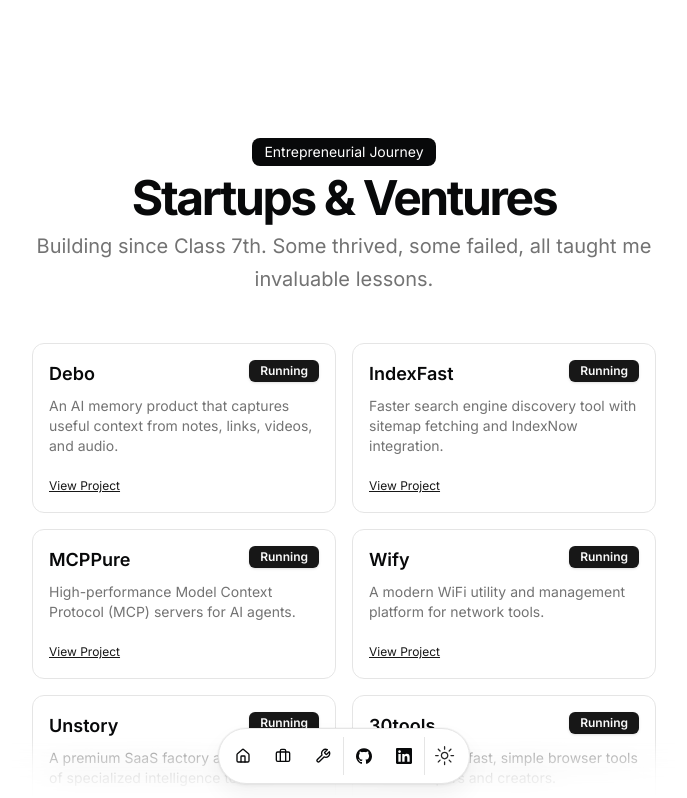
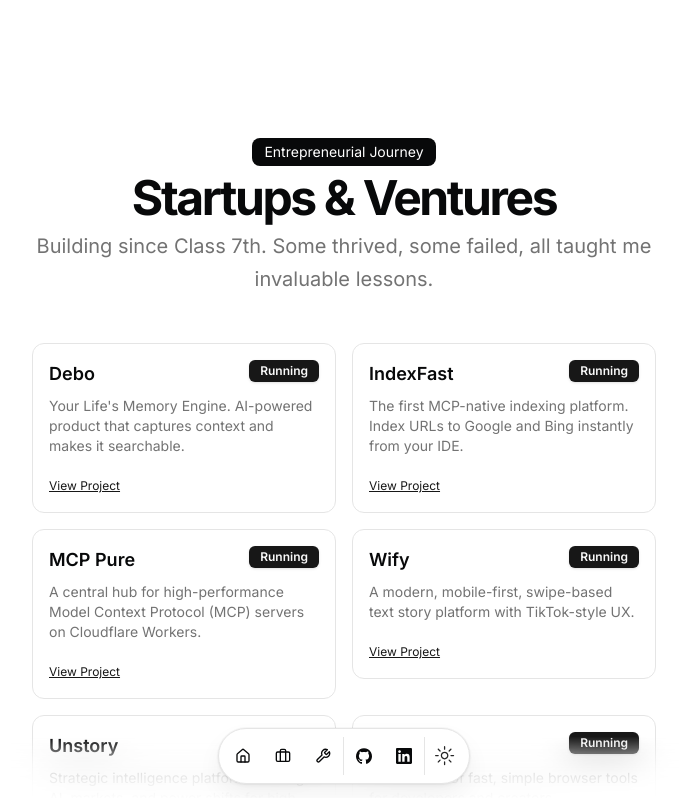
Before and after one commit to SH20RAJ/sh20raj.github.io, a Next.js app: page /startups in a window 1280 px wide. Shown: the top 798 px of the page, without its empty margins (296-983 px from the left). Built offline with nearby package versions, Linux system fonts and the light colour scheme.

Commit message:
refactor: update startup project descriptions, rebrand MCPPure, and refine portfolio listings

```diff
--- a/src/app/startups/page.tsx
+++ b/src/app/startups/page.tsx
@@ -15,31 +15,31 @@ const startups = [
   {
     name: "Debo",
     status: "Running",
-    description: "An AI memory product that captures useful context from notes, links, videos, and audio.",
+    description: "Your Life's Memory Engine. AI-powered product that captures context and makes it searchable.",
     link: "https://debo.life",
   },
   {
     name: "IndexFast",
     status: "Running",
-    description: "Faster search engine discovery tool with sitemap fetching and IndexNow integration.",
+    description: "The first MCP-native indexing platform. Index URLs to Google and Bing instantly from your IDE.",
     link: "https://indexfast.co",
   },
   {
-    name: "MCPPure",
+    name: "MCP Pure",
     status: "Running",
-    description: "High-performance Model Context Protocol (MCP) servers for AI agents.",
+    description: "A central hub for high-performance Model Context Protocol (MCP) servers on Cloudflare Workers.",
     link: "https://mcppure.shraj.workers.dev/",
   },
   {
     name: "Wify",
     status: "Running",
-    description: "A modern WiFi utility and management platform for network tools.",
+    description: "A modern, mobile-first, swipe-based text story platform with TikTok-style UX.",
     link: "https://wify.my",
   },
   {
     name: "Unstory",
     status: "Running",
-    description: "A premium SaaS factory and collection of specialized intelligence tools.",
+    description: "Strategic intelligence platform tracking AI, markets, and power shifts for high-agency professionals.",
     link: "https://unstory.app",
   },
   {
@@ -47,12 +47,6 @@ const startups = [
     status: "Running",
     description: "A collection of fast, simple browser tools for developers and creators.",
     link: "https://30tools.com",
-  },
-  {
-    name: "Draftly AI",
-    status: "Running",
-    description: "AI-driven content generation for technical writers.",
-    link: "https://draftly.ai",
   },
 ];
 
--- a/src/data/resume.tsx
+++ b/src/data/resume.tsx
@@ -129,7 +129,7 @@ export const DATA = {
       dates: "2025",
       active: true,
       description:
-        "An AI memory product that captures useful context from notes, links, videos, audio, and conversations, then makes it searchable and reusable through AI chat. Designed the product around ingestion, transcripts, embeddings, retrieval, and long-term personal context.",
+        "Your Life's Memory Engine. An AI-powered product that captures useful context from notes, links, videos, audio, and conversations, then makes it searchable and reusable through a seamless AI chat interface.",
       technologies: ["Next.js", "TypeScript", "AI SDK", "Vector Search", "Cloudflare"],
       links: [
         {
@@ -147,8 +147,8 @@ export const DATA = {
       dates: "2025",
       active: true,
       description:
-        "A tool for faster search engine discovery using sitemap fetching, feed parsing, IndexNow, and Bing submission. Website owners publish pages but wait too long for search engines to discover them — IndexFast automates that with a dashboard for adding sites, connecting sitemap/RSS/feed URLs, and submitting them automatically.",
-      technologies: ["Next.js", "TypeScript", "IndexNow API", "Bing API", "Cron Jobs"],
+        "The first MCP-native indexing platform. Stop waiting for Google to crawl your site. Index your URLs to Google, Bing, and IndexNow instantly from your AI IDE (Cursor or VS Code).",
+      technologies: ["Next.js", "TypeScript", "IndexNow API", "Bing API", "MCP"],
       links: [
         {
           type: "Website",
@@ -165,13 +165,13 @@ export const DATA = {
       video: "",
     },
     {
-      title: "MCPPure",
+      title: "MCP Pure",
       href: "https://mcppure.shraj.workers.dev/",
       dates: "2025",
       active: true,
       description:
-        "High-performance Model Context Protocol (MCP) servers for AI agents. Provides essential context and tools for LLMs to interact with the real world through specialized servers.",
-      technologies: ["TypeScript", "Node.js", "AI", "MCP", "Cloudflare Workers"],
+        "A central, open-source hub for high-performance Model Context Protocol (MCP) servers. Built with Hono and Bun, and deployed on Cloudflare Workers for maximum speed and reliability.",
+      technologies: ["TypeScript", "Hono", "Bun", "MCP", "Cloudflare Workers"],
       links: [
         {
           type: "Website",
@@ -180,11 +180,29 @@ export const DATA = {
         },
         {
           type: "Source",
-          href: "https://github.com/SH20RAJ/mcppure",
+          href: "https://github.com/shade-solutions/mcp-pure",
           icon: "github",
         },
       ],
-      image: "https://socialify.git.ci/SH20RAJ/mcppure/image?description=1&font=Inter&language=1&name=1&owner=1&pattern=Solid&theme=Auto",
+      image: "https://socialify.git.ci/shade-solutions/mcp-pure/image?description=1&font=Inter&language=1&name=1&owner=1&pattern=Solid&theme=Auto",
+      video: "",
+    },
+    {
+      title: "Unstory",
+      href: "https://unstory.app",
+      dates: "2024",
+      active: true,
+      description:
+        "Strategic intelligence platform tracking AI, markets, and power shifts. Deciphering complex trends for high-agency professionals, founders, and operators through deep analysis and tracking.",
+      technologies: ["Next.js", "Tailwind CSS", "AI", "PostgreSQL", "SEO"],
+      links: [
+        {
+          type: "Website",
+          href: "https://unstory.app",
+          icon: "globe",
+        },
+      ],
+      image: "https://socialify.git.ci/unstory-app/unstory/image?description=1&font=Inter&language=1&name=1&owner=1&pattern=Solid&theme=Auto",
       video: "",
     },
     {
@@ -193,8 +211,8 @@ export const DATA = {
       dates: "2025",
       active: true,
       description:
-        "A modern WiFi utility and management platform designed for speed and simplicity. Build and manage high-speed network utilities and tools.",
-      technologies: ["Next.js", "TypeScript", "Cloudflare", "APIs"],
+        "A modern, mobile-first, swipe-based text story platform. It brings the addictive vertical swipe UX of TikTok and Shorts into the world of text-based storytelling and immersive experiences.",
+      technologies: ["Next.js", "TypeScript", "Cloudflare", "Tailwind CSS"],
       links: [
         {
           type: "Website",
@@ -203,34 +221,11 @@ export const DATA = {
         },
         {
           type: "Source",
-          href: "https://github.com/SH20RAJ/wify",
+          href: "https://github.com/unstory-app/storix",
           icon: "github",
         },
       ],
-      image: "https://socialify.git.ci/SH20RAJ/wify/image?description=1&font=Inter&language=1&name=1&owner=1&pattern=Solid&theme=Auto",
-      video: "",
-    },
-    {
-      title: "Unstory",
-      href: "https://unstory.app",
-      dates: "2024",
-      active: true,
-      description:
-        "A premium SaaS factory and collection of specialized intelligence tools. Building the next generation of digital products and high-authority publications.",
-      technologies: ["Next.js", "Tailwind CSS", "AI", "PostgreSQL", "SEO"],
-      links: [
-        {
-          type: "Website",
-          href: "https://unstory.app",
-          icon: "globe",
-        },
-        {
-          type: "Source",
-          href: "https://github.com/unstory-app",
-          icon: "github",
-        },
-      ],
-      image: "https://socialify.git.ci/unstory-app/unstory/image?description=1&font=Inter&language=1&name=1&owner=1&pattern=Solid&theme=Auto",
+      image: "https://socialify.git.ci/unstory-app/storix/image?description=1&font=Inter&language=1&name=1&owner=1&pattern=Solid&theme=Auto",
       video: "",
     },
     {
```
